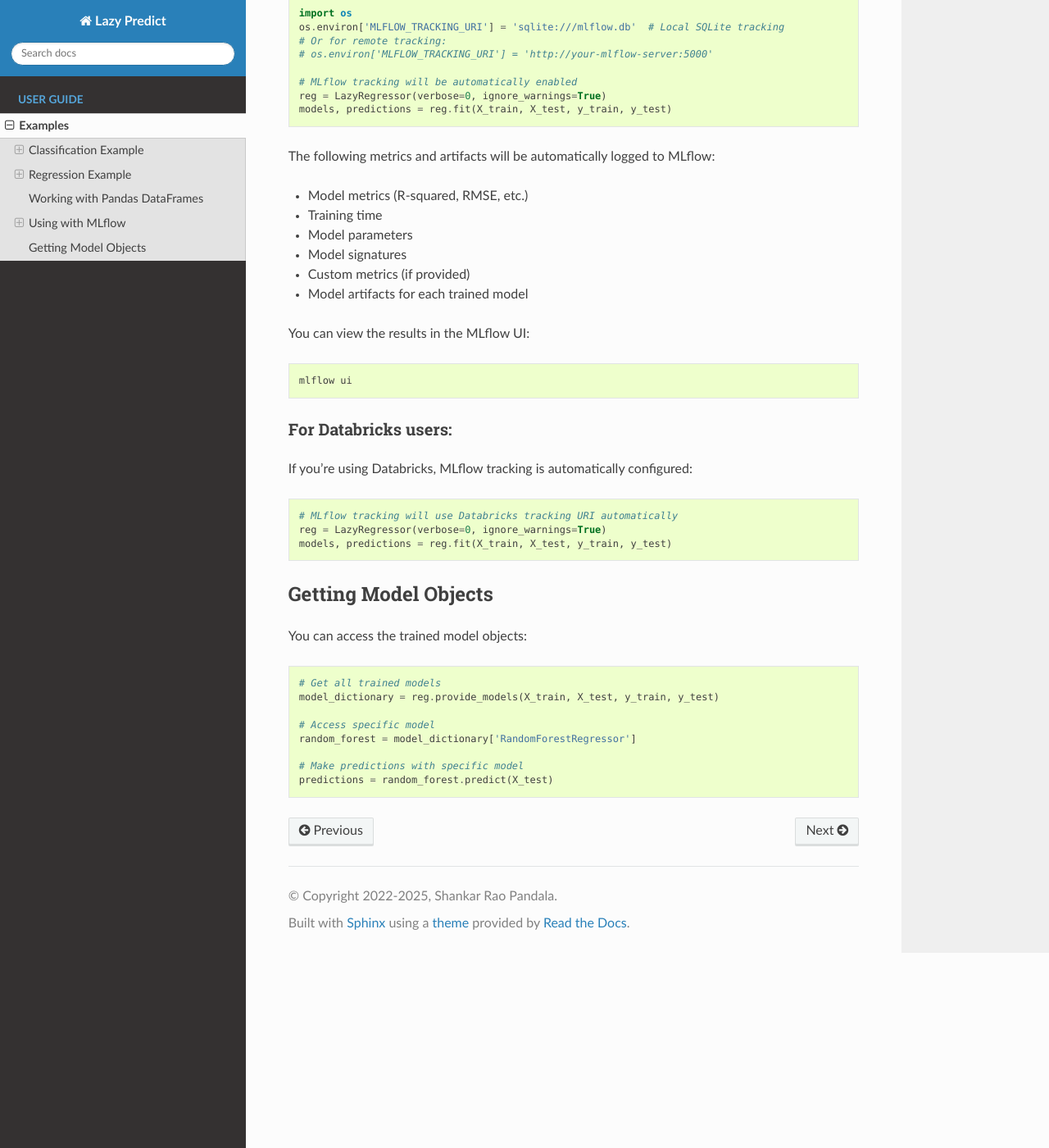
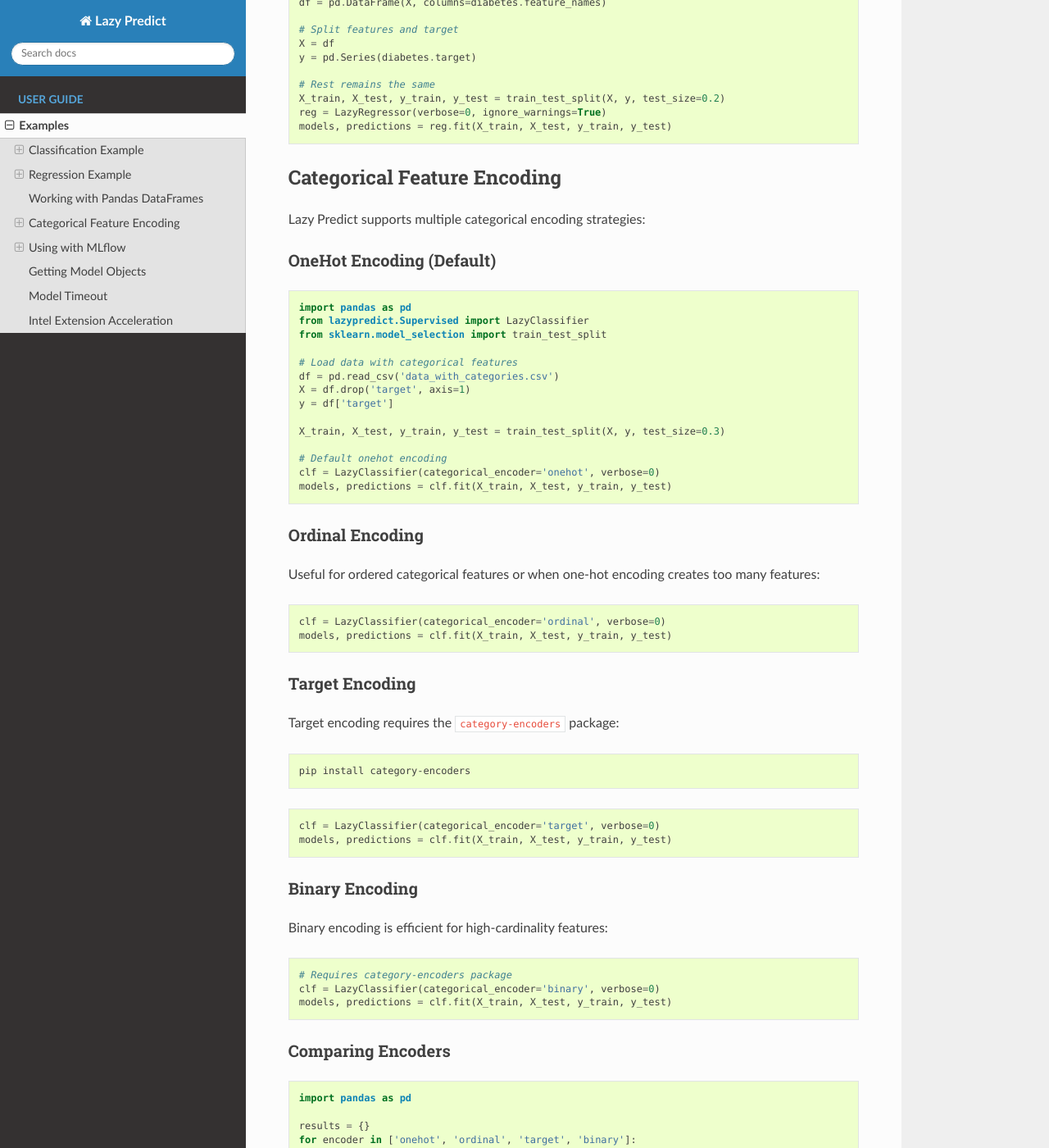
Before and after one commit to shankarpandala/lazypredict, a Sphinx documentation site: the page built from docs/examples.rst, in a window 1280 px wide and 1400 px high, scrolled down 1958 px. Shown: the whole window at 82% size. Built offline with Sphinx 7.4.7 and the Read the Docs theme 3.1.0, drawn with Linux system fonts in a browser that asks for light colours; pages that are not in the unit, such as notebooks, are missing from menus; some of the changed text lies outside the part shown.

Commit message:
docs: Update documentation with new features
- Add categorical_encoder parameter documentation
- Document timeout and cv parameters
- Add Intel Extension acceleration info
- Add comprehensive encoding examples
- Update both README and examples.rst

Closes #420

```diff
--- a/docs/examples.rst
+++ b/docs/examples.rst
@@ -48,6 +48,25 @@
     clf = LazyClassifier(verbose=0, ignore_warnings=True, custom_metric=custom_f1)
     models, predictions = clf.fit(X_train, X_test, y_train, y_test)
 
+Advanced Classification Options
+~~~~~~~~~~~~~~~~~~~~~~~~~~~~~
+
+Use advanced options like categorical encoding, timeout, and cross-validation:
+
+.. code-block:: python
+
+    clf = LazyClassifier(
+        verbose=1,                          # Show progress
+        ignore_warnings=True,               # Suppress warnings
+        custom_metric=None,                 # Use default metrics
+        predictions=True,                   # Return predictions
+        classifiers='all',                  # Use all available classifiers
+        categorical_encoder='onehot',       # Encoding strategy
+        timeout=60,                         # Max time per model in seconds
+        cv=5                                # Cross-validation folds
+    )
+    models, predictions = clf.fit(X_train, X_test, y_train, y_test)
+
 Regression Example
 ----------------
 
@@ -95,6 +114,88 @@
     X_train, X_test, y_train, y_test = train_test_split(X, y, test_size=0.2)
     reg = LazyRegressor(verbose=0, ignore_warnings=True)
     models, predictions = reg.fit(X_train, X_test, y_train, y_test)
+
+Categorical Feature Encoding
+--------------------------
+
+Lazy Predict supports multiple categorical encoding strategies:
+
+OneHot Encoding (Default)
+~~~~~~~~~~~~~~~~~~~~~~~
+
+.. code-block:: python
+
+    import pandas as pd
+    from lazypredict.Supervised import LazyClassifier
+    from sklearn.model_selection import train_test_split
+
+    # Load data with categorical features
+    df = pd.read_csv('data_with_categories.csv')
+    X = df.drop('target', axis=1)
+    y = df['target']
+
+    X_train, X_test, y_train, y_test = train_test_split(X, y, test_size=0.3)
+
+    # Default onehot encoding
+    clf = LazyClassifier(categorical_encoder='onehot', verbose=0)
+    models, predictions = clf.fit(X_train, X_test, y_train, y_test)
+
+Ordinal Encoding
+~~~~~~~~~~~~~~
+
+Useful for ordered categorical features or when one-hot encoding creates too many features:
+
+.. code-block:: python
+
+    clf = LazyClassifier(categorical_encoder='ordinal', verbose=0)
+    models, predictions = clf.fit(X_train, X_test, y_train, y_test)
+
+Target Encoding
+~~~~~~~~~~~~~
+
+Target encoding requires the ``category-encoders`` package:
+
+.. code-block:: bash
+
+    pip install category-encoders
+
+.. code-block:: python
+
+    clf = LazyClassifier(categorical_encoder='target', verbose=0)
+    models, predictions = clf.fit(X_train, X_test, y_train, y_test)
+
+Binary Encoding
+~~~~~~~~~~~~~
+
+Binary encoding is efficient for high-cardinality features:
+
+.. code-block:: python
+
+    # Requires category-encoders package
+    clf = LazyClassifier(categorical_encoder='binary', verbose=0)
+    models, predictions = clf.fit(X_train, X_test, y_train, y_test)
+
+Comparing Encoders
+~~~~~~~~~~~~~~~~
+
+.. code-block:: python
+
+    import pandas as pd
+
+    results = {}
+    for encoder in ['onehot', 'ordinal', 'target', 'binary']:
+        try:
+            clf = LazyClassifier(
+                categorical_encoder=encoder,
+                verbose=0,
+                ignore_warnings=True
+            )
+            models, predictions = clf.fit(X_train, X_test, y_train, y_test)
+            results[encoder] = models.head(3)
+            print(f"\n{encoder.upper()} Encoding Results:")
+            print(models.head(3))
+        except Exception as e:
+            print(f"{encoder}: {e}")
 
 Using with MLflow
 ---------------
@@ -153,3 +254,42 @@
 
     # Make predictions with specific model
     predictions = random_forest.predict(X_test)
+
+Model Timeout
+------------
+
+Set a maximum time limit for each model to prevent long-running models from blocking:
+
+.. code-block:: python
+
+    # Limit each model to 60 seconds
+    clf = LazyClassifier(timeout=60, verbose=1)
+    models, predictions = clf.fit(X_train, X_test, y_train, y_test)
+
+    # Models that exceed the timeout will be skipped
+    # Check for skipped models in the verbose output
+
+This is particularly useful when:
+
+* Working with large datasets where some models might take very long
+* Running experiments with time constraints
+* Preventing specific slow models from blocking the entire pipeline
+
+Intel Extension Acceleration
+--------------------------
+
+For improved performance on Intel CPUs, install Intel Extension for Scikit-learn:
+
+.. code-block:: bash
+
+    pip install scikit-learn-intelex
+
+Lazy Predict will automatically detect and use it for acceleration:
+
+.. code-block:: python
+
+    # No code changes needed - acceleration is automatic
+    clf = LazyClassifier(verbose=0)
+    models, predictions = clf.fit(X_train, X_test, y_train, y_test)
+
+    # You'll see "Intel(R) Extension for Scikit-learn enabled" in verbose output
```
Also changed, not shown: README.md (+106 -0 lines).
